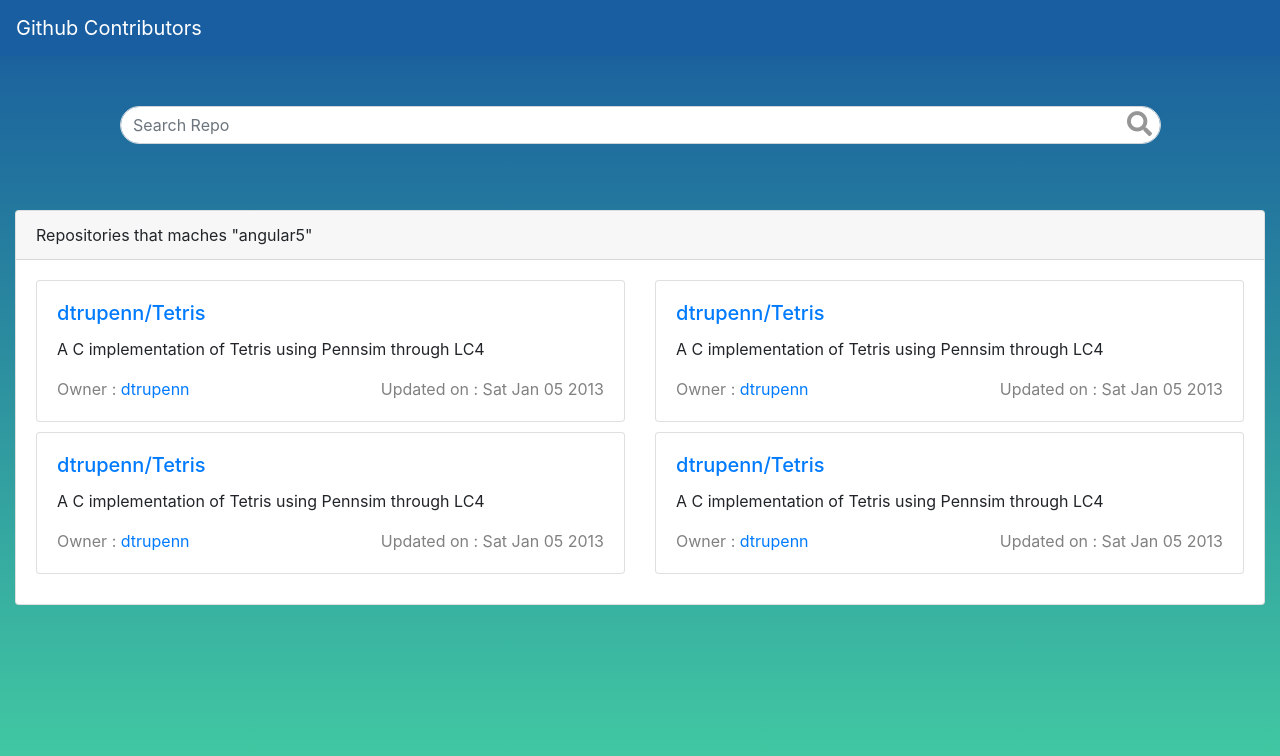
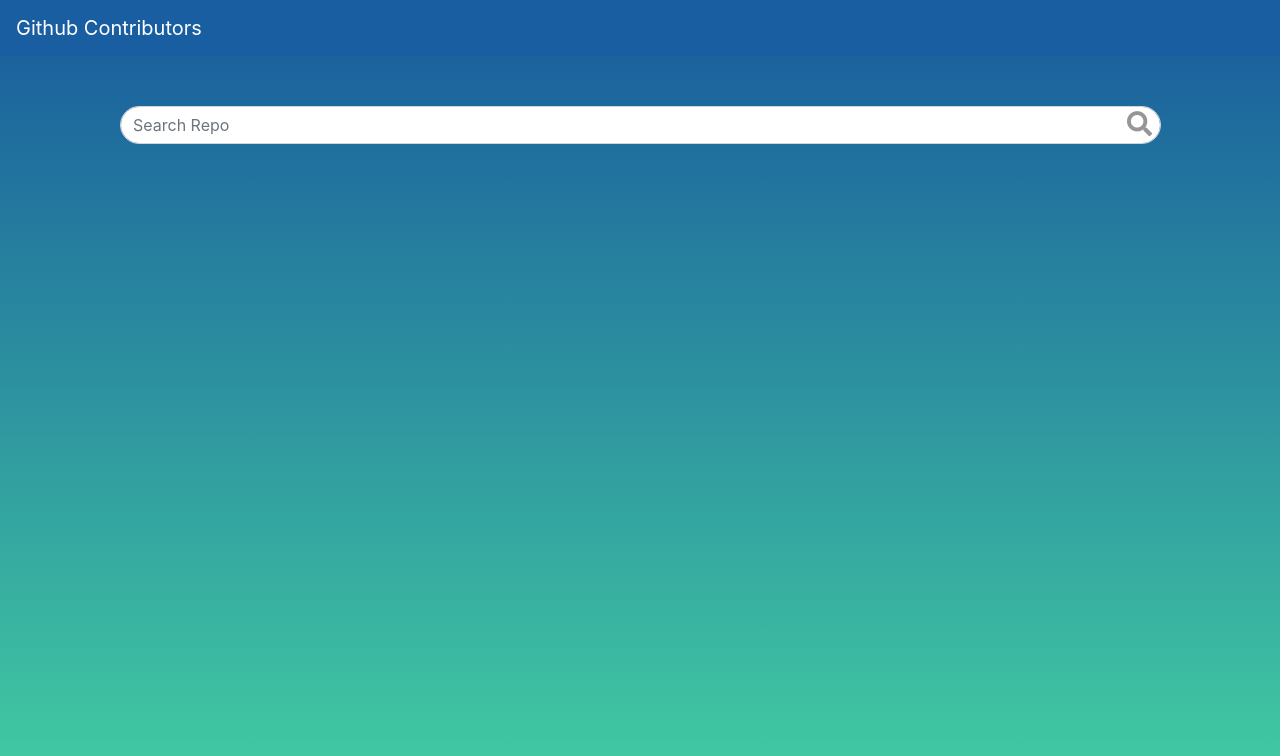
Before and after one commit to gopigoppu/angular5-gcontributors, an Angular app: page /search in a window 1280 px wide. Shown: the top 756 px of the page. Built offline with nearby package versions, Linux system fonts and the light colour scheme.

Commit message:
search repo functionality update with template dynamic content and body bg color issue fix

```diff
--- a/src/app/app.module.ts
+++ b/src/app/app.module.ts
@@ -12,7 +12,7 @@
 import { ContributorsComponent } from './components/contributors/contributors.component';
 import { PageNotFoundComponent } from './components/page-not-found/page-not-found.component';
 import { ApiService } from './shared/services/api.service';
-
+import { PageService } from './shared/services/page.service';
 
 
 
@@ -31,7 +31,7 @@
     FormsModule,
     HttpClientModule
   ],
-  providers: [ApiService],
+  providers: [ApiService, PageService],
   bootstrap: [AppComponent]
 })
 export class AppModule { }
--- a/src/app/components/search/search.component.html
+++ b/src/app/components/search/search.component.html
@@ -10,89 +10,46 @@
   </form>
 </div>
 
-<div class="container-fluid repo-container">
+<div class="container repo-container" *ngIf="searchContainer">
 
   <div class="card">
     <div class="card-header">
-      Repositories that maches "angular5"
+      Repositories that maches "{{ searchQuery.value }}"
     </div>
     <div class="card-body">
 
-      <div class="row">
-
-        <div class="col-sm-6 repo-box">
+      <div class="row" *ngIf="!searchData">
+        <div class="col-xs-12 col-sm-6 col-md-3">OOPS! No repository available!</div>
+      </div>
+      <div class="row" *ngIf="searchData">
+        <div class="col-sm-6 repo-box" *ngFor="let item of searchData">
           <div class="card">
             <div class="card-body">
               <h5 class="card-title">
-                <a href="https://github.com/dtrupenn/Tetris">
-                  dtrupenn/Tetris</a>
+                <a href="{{ item.full_name }}">
+                  {{ item.full_name }}</a>
               </h5>
-              <p>A C implementation of Tetris using Pennsim through LC4</p>
+              <p class="repoDescription">{{ item.description }}</p>
               <span class="owner " style="float:left">Owner :
-                <a href="https://api.github.com/users/dtrupenn" target="_blank">dtrupenn</a>
+                <a href="{{ item.owner.html_url }}" target="_blank">{{ item.owner.login }}</a>
               </span>
-              <span class=" updated-on" style="float:right  ">Updated on : Sat Jan 05 2013</span>
+              <span class=" updated-on" style="float:right  ">Updated on : {{ item.updated_at | date }}</span>
             </div>
           </div>
         </div>
-
-        <div class="col-sm-6 repo-box">
-          <div class="card">
-            <div class="card-body">
-              <h5 class="card-title">
-                <a href="https://github.com/dtrupenn/Tetris">
-                  dtrupenn/Tetris</a>
-              </h5>
-              <p>A C implementation of Tetris using Pennsim through LC4</p>
-              <span class="owner " style="float:left">Owner :
-                <a href="https://api.github.com/users/dtrupenn" target="_blank">dtrupenn</a>
-              </span>
-              <span class=" updated-on" style="float:right  ">Updated on : Sat Jan 05 2013</span>
-            </div>
-          </div>
-        </div>
-
-        <div class="col-sm-6 repo-box">
-          <div class="card">
-            <div class="card-body">
-              <h5 class="card-title">
-                <a href="https://github.com/dtrupenn/Tetris">
-                  dtrupenn/Tetris</a>
-              </h5>
-              <p>A C implementation of Tetris using Pennsim through LC4</p>
-              <span class="owner " style="float:left">Owner :
-                <a href="https://api.github.com/users/dtrupenn" target="_blank">dtrupenn</a>
-              </span>
-              <span class=" updated-on" style="float:right  ">Updated on : Sat Jan 05 2013</span>
-            </div>
-          </div>
-        </div>
-
-        <div class="col-sm-6 repo-box">
-          <div class="card">
-            <div class="card-body">
-              <h5 class="card-title">
-                <a href="https://github.com/dtrupenn/Tetris">
-                  dtrupenn/Tetris</a>
-              </h5>
-              <p>A C implementation of Tetris using Pennsim through LC4</p>
-              <span class="owner " style="float:left">Owner :
-                <a href="https://api.github.com/users/dtrupenn" target="_blank">dtrupenn</a>
-              </span>
-              <span class=" updated-on" style="float:right  ">Updated on : Sat Jan 05 2013</span>
-            </div>
-          </div>
-        </div>
-
       </div>
 
+
+
     </div>
+
   </div>
+</div>
 
 
 
 
 
-  <!-- <div class="container search-container">
+<!-- <div class="container search-container">
   <pagination-controls (pageChange)="p = $event"></pagination-controls>
 </div> -->
--- a/src/app/components/search/search.component.scss
+++ b/src/app/components/search/search.component.scss
@@ -14,6 +14,12 @@
 
 .search-input-bar{
   border-radius: 25px !important;
+}
+
+.repoDescription{
+  white-space: nowrap;
+    overflow: hidden;
+    text-overflow: ellipsis;
 }
 
 .owner{
--- a/src/app/components/search/search.component.ts
+++ b/src/app/components/search/search.component.ts
@@ -1,5 +1,6 @@
 import { Component, OnInit } from '@angular/core';
 import { ApiService } from '../../shared/services/api.service';
+import { PageService } from '../../shared/services/page.service';
 
 
 @Component({
@@ -8,16 +9,34 @@
   styleUrls: ['./search.component.scss']
 })
 export class SearchComponent implements OnInit {
+  searchData: any;
+  searchContainer: boolean;
 
-  constructor(private apiService: ApiService) { }
+  constructor(private apiService: ApiService, private pageService: PageService) { }
 
   ngOnInit() {
+    this.pageService.setBodyBGHeight();
+    this.searchContainer = false;
   }
 
   searchRepo(searchQuery) {
-    console.log(searchQuery);
+    // console.log(searchQuery);
+
+    if (!searchQuery) {
+      return;
+    }
     this.apiService.getRepos(searchQuery).subscribe((data: any) => {
-      console.log(data);
+      // console.log(data.items);
+      this.searchContainer = true;
+      if (data.items.length > 0) {
+        this.searchData = data.items;
+      } else {
+        this.searchData = null;
+      }
+      setTimeout(() => {
+        this.pageService.setBodyBGHeight();
+      }, 0);
+
     });
 
   }
--- /dev/null
+++ b/src/app/shared/services/page.service.ts
@@ -0,0 +1,28 @@
+import { Injectable } from '@angular/core';
+
+@Injectable()
+export class PageService {
+
+  constructor() { }
+
+  setBodyBGHeight() {
+
+    let repoHeight = 0;
+
+    if (document.getElementsByClassName('repo-container')[0]) {
+      repoHeight = document.getElementsByClassName('repo-container')[0].clientHeight;
+    }
+
+
+    // tslint:disable-next-line:prefer-const
+    let currentBgHeight = document.getElementsByClassName('search-container')[0].clientHeight + repoHeight;
+    // tslint:disable-next-line:prefer-const
+    let actualBgHeight = window.screen.height;
+    if (actualBgHeight < currentBgHeight) {
+      document.body.style.height = '100%';
+    } else {
+      document.body.style.height = '100vh';
+    }
+  }
+
+}
```
Also changed, not shown: 1 other file (tests, documents, lock files or other folders).
